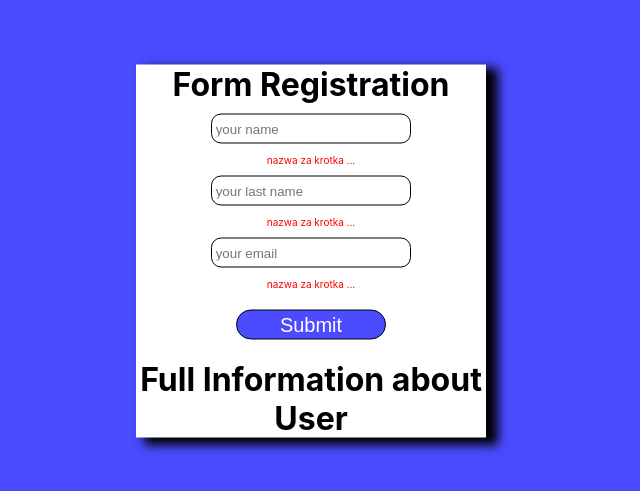
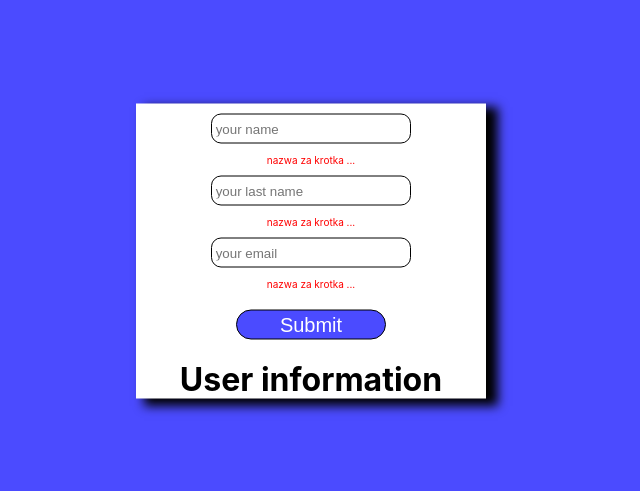
Before and after one commit to marcinoles87/registration-form-advance, a React (Create React App) app: page / in a window 1280 px wide. Shown: the part 149-640 px from the top of the page, without its empty margins (329-969 px from the left). Built offline with nearby package versions, Linux system fonts and the light colour scheme.

Commit message:
work with validation

```diff
--- a/src/components/Form.js
+++ b/src/components/Form.js
@@ -25,7 +25,9 @@ import '../components/form.css'
     setValid(true)
   }
 
-    setSubmitted(true)
+    setSubmitted(e.target.value = '')
+
+    setLastName('')
 
   }
 
@@ -37,7 +39,7 @@ import '../components/form.css'
 
             {submitted && valid? <div className='succes-message'>Succes ! your message was send</div> : null}
 
-            <h1>Form Registration</h1>
+            {/* <h1>Form Registration</h1> */}
 
             <input
             onChange={e => (setName(e.target.value))}
@@ -68,7 +70,7 @@ import '../components/form.css'
         </form>
 
       <div className='fullinfo'>
-        <h1>Full Information about User</h1>
+        <h1>User information</h1>
         {fullName}
         {/* <h3>{name} {lastName} {email}</h3> */}
       </div>
```
